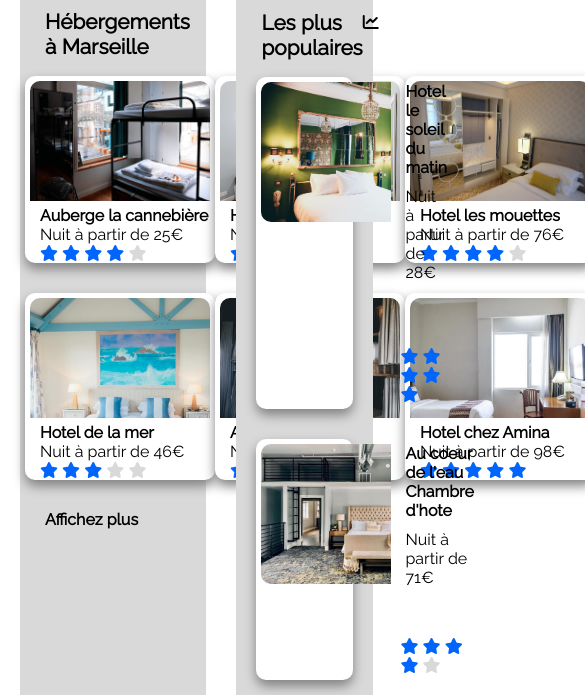
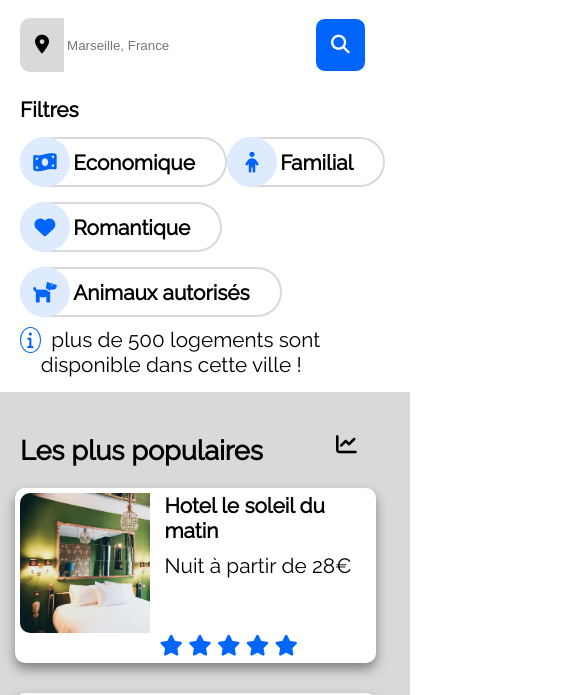
Before and after one commit to AntoinePoitevin/reservia, a plain HTML site: page Reservia.html in a window 390 px wide. Shown: the part 380-1075 px from the top of the page, 585 px wide, since content can reach past the window. Drawn offline with Linux system fonts and the light colour scheme.

Commit message:
CSS phone

```diff
--- a/Reservia.css
+++ b/Reservia.css
@@ -632,3 +632,293 @@ footer
 {
     color: #0065fc;
 }
+@media (max-width: 730px) {
+body
+{
+    font-size: 1.3em;
+}
+header
+{
+    flex-wrap: wrap;
+}
+nav
+{
+    margin-top: 15px;
+    margin-left: 0px;
+    padding-top: 0px;
+    order: 3;
+    width: 100%;
+    justify-content: space-around;
+}
+.logo
+{
+    order: 1;
+}
+.inscritions
+{
+    order: 2;
+    margin-right: 0px;
+}
+
+.rubriques
+{
+    text-align: center;
+    width: 50%;
+    border-bottom: 4px #d9d9d9 solid;
+    padding-bottom: 23px;
+}
+.rubriques:hover
+{
+    border-bottom: 4px  #0065fc solid;
+}
+.rubrique1
+{
+    margin-right: 0px;
+}
+.rubrique1:hover
+{
+    border-top: none;
+    padding-top: 0px;
+}
+.rubrique2
+{
+    margin-right: 0px;
+}
+.rubrique2:hover
+{
+    border-top: none;
+    padding-top: 0px;
+}
+.filtres
+{
+    flex-wrap: wrap-reverse;
+}
+.hebergement
+{
+    display: flex;
+    flex-direction: column-reverse;
+    align-items: center;
+}
+.marseille
+{
+    background-color: white;
+    width: 100%;
+    margin-left: 0px;
+}
+.populaire
+{
+    border-radius: 0px 0px 0px 0px;
+    width: 100%;
+    margin-left: 0px;
+    margin-bottom: 30px;
+}
+.ligne
+{
+    flex-direction: column;
+    align-items: center;
+    margin-bottom: 0px;
+}
+.lignepopulaire
+{
+    display: flex;
+    flex-direction: column;
+    align-items: center;
+}
+.blancimage
+{
+    width: 90%;
+    margin-bottom: 30px;
+}
+.blancimagepop
+{
+    width: 90%;
+}
+.imghebergement1
+{
+    width: 100%;
+}
+.imghebergement2
+{
+    width: 100%;
+}
+.imghebergement3
+{
+    width: 100%;
+}
+.imghebergement4
+{
+    width: 100%;
+}
+.imghebergement5
+{
+    width: 100%;
+}
+.imghebergement6
+{
+    width: 100%;
+}
+.activite
+{
+    width: 100%;
+}
+
+.ligneactivite
+{
+    flex-direction: column;
+    align-items: center;
+    width: 100%;
+}
+.colloneactivite
+{
+    width: 100%;
+}
+
+.imgactivite1
+{
+    width: 100%;
+    height: 150px;
+}
+.imgactivite2
+{
+    width: 100%;
+    height: 150px;
+}
+.imgactivite3
+{
+    width: 100%;
+    height: 150px;
+}
+.imgactivite4
+{
+    width: 100%;
+    height: 150px;
+}
+.imgactivite5
+{
+    width: 100%;
+    height: 150px;
+}
+.imgactivite6
+{
+    width: 100%;
+    height: 150px;
+}
+
+.blancactivitepetit
+{
+    width: 90%;
+
+    margin-bottom: 30px;
+    margin-left: 0px;
+}
+.blancactivitegrand
+{
+    width: 90%;
+
+    margin-bottom: 30px;
+}
+.lignefooter
+{
+    flex-direction: column;
+    margin-left: 30px;
+}
+.hebergementitrepopulaire
+{
+    margin-left: 20px;
+}
+.etoilepopulaire
+{
+    margin-top: 55px;
+}
+
+.etoilepopulaire2
+{
+    margin-top: 33px;
+}
+
+.filtres
+{
+    flex-wrap: wrap;
+    width: 90%;
+}
+.conteneurfiltres
+{
+    margin-top: 15px;
+    flex-wrap: wrap;
+
+}
+.conteneurfiltres1
+{
+    width: 100%;
+    justify-content: space-between;
+}
+.conteneurfiltres2
+{
+    margin-top: 15px;
+    flex-direction: column;
+    align-items: flex-start;
+}
+.logofiltre
+{
+    width: 50px;
+    height: 50px;
+}
+.filtre1
+{
+    margin-left: 0px;
+    padding-right: 30px;
+}
+.filtre2
+{
+    margin-left: 0px;
+    padding-right: 30px;
+    margin-right: 30px;
+}
+.filtre3
+{
+    margin-left: 0px;
+    padding-right: 30px;
+}
+.filtre4
+{
+    margin-left: 0px;
+    margin-top: 15px;
+    padding-right: 30px;
+
+}
+.boutonrecherche
+{
+    padding: 15px 15px 15px 15px;
+    border-radius: 10px 10px 10px 10px;
+    margin-left: -8px;
+}
+.zonerecherche
+{
+    width: 70%;
+}
+.logosearch
+{
+    padding: 15px;
+
+}
+.presentation
+{
+    font-size: 1.7em;
+}
+
+.loupe
+{
+    display: contents;
+    font-size: 1.4em;
+}
+.mot
+{
+    display: none;
+}
+.image
+{
+    font-size: 0.8em;
+    padding: 2px;
+    height: 20px;
+}
+}
```
